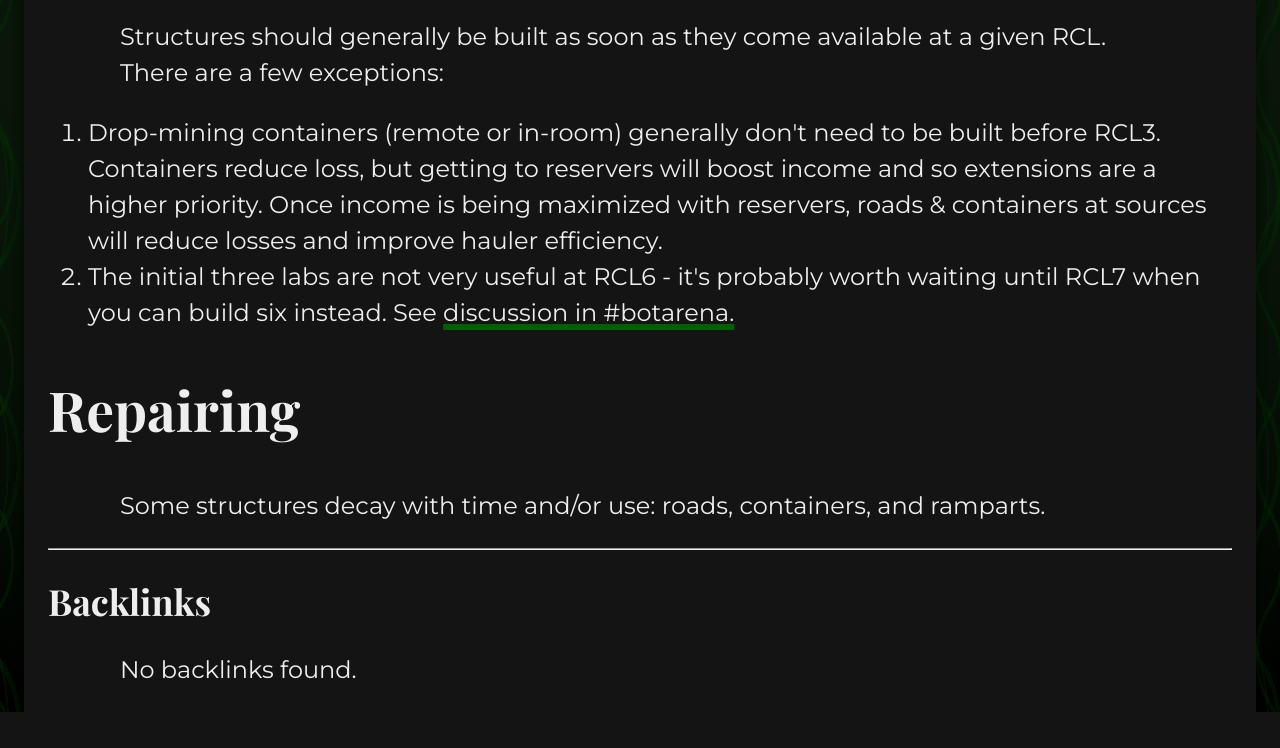
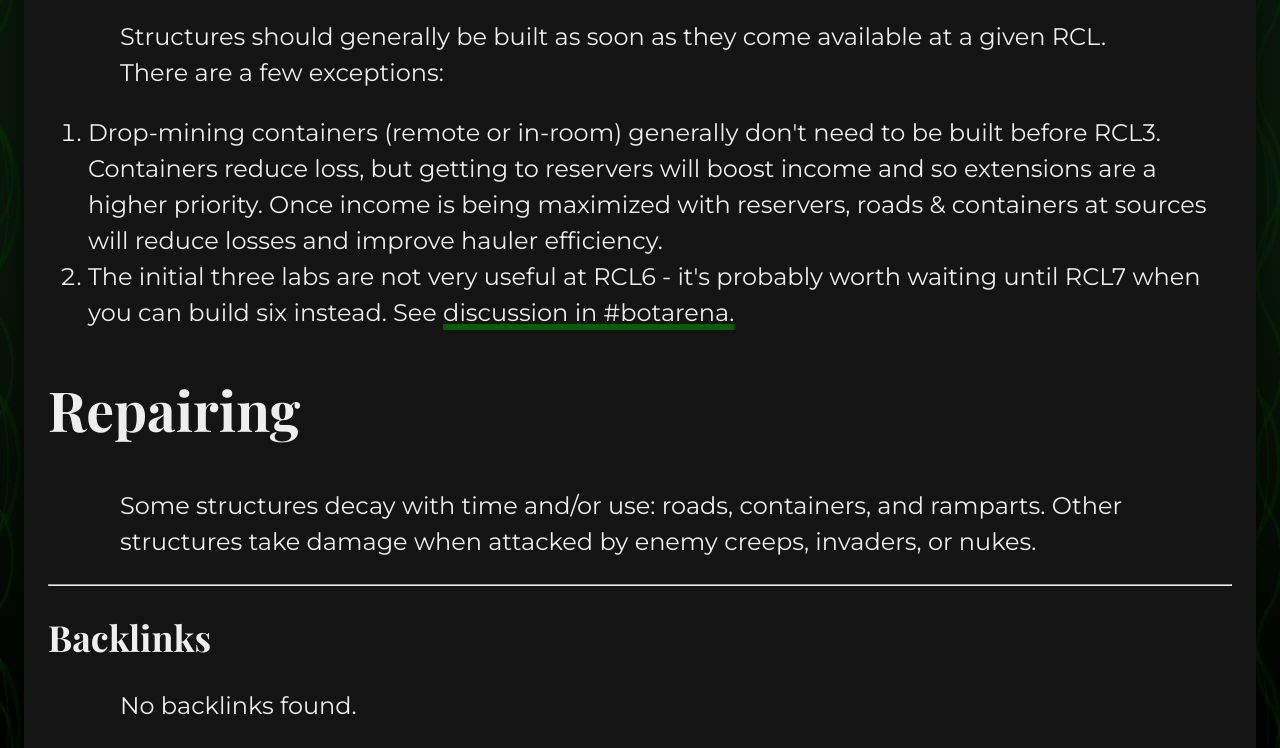
Before and after one commit to glitchassassin/digital-garden, an Eleventy site: page content/Screeps infrastructure.md in a window 1280 px wide. Shown: the part 593-1341 px from the top of the page. Before the commit the page ends 1305 px from the top, so only its background shows below. Built offline with nearby package versions, Linux system fonts and the light colour scheme; Eleventy itself is replaced by a stand-in of ours; files that its build step writes are made by us from their sources; a web font is replaced by a local one; what @sindresorhus/slugify, markdown-it-attrs would draw is missing.

Commit message:
vault backup: 2022-09-27 21:03:09

```diff
--- a/content/Screeps infrastructure.md
+++ b/content/Screeps infrastructure.md
@@ -15,4 +15,4 @@ Structures should generally be built as soon as they come available at a given R
 
 ## Repairing
 
-Some structures decay with time and/or use: roads, containers, and ramparts.
+Some structures decay with time and/or use: roads, containers, and ramparts. Other structures take damage when attacked by enemy creeps, invaders, or nukes.
```
